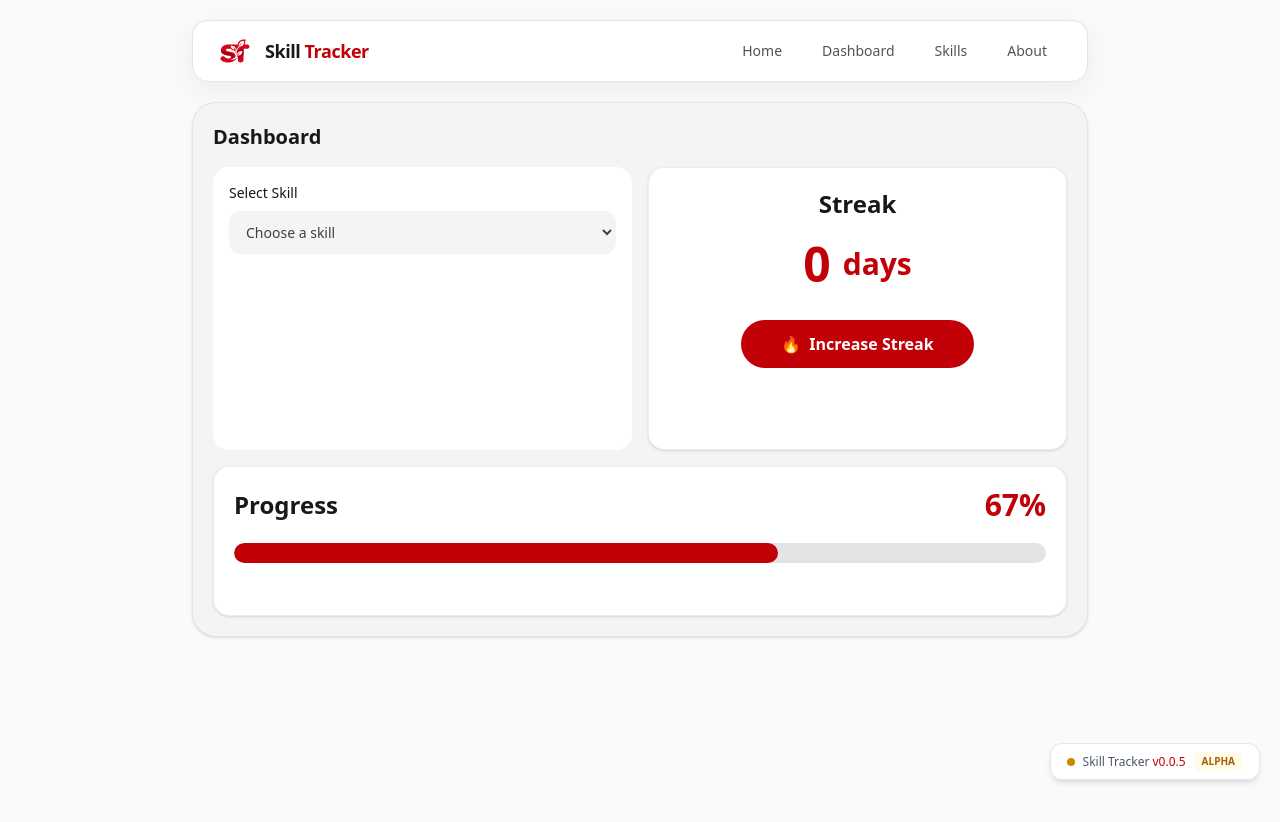
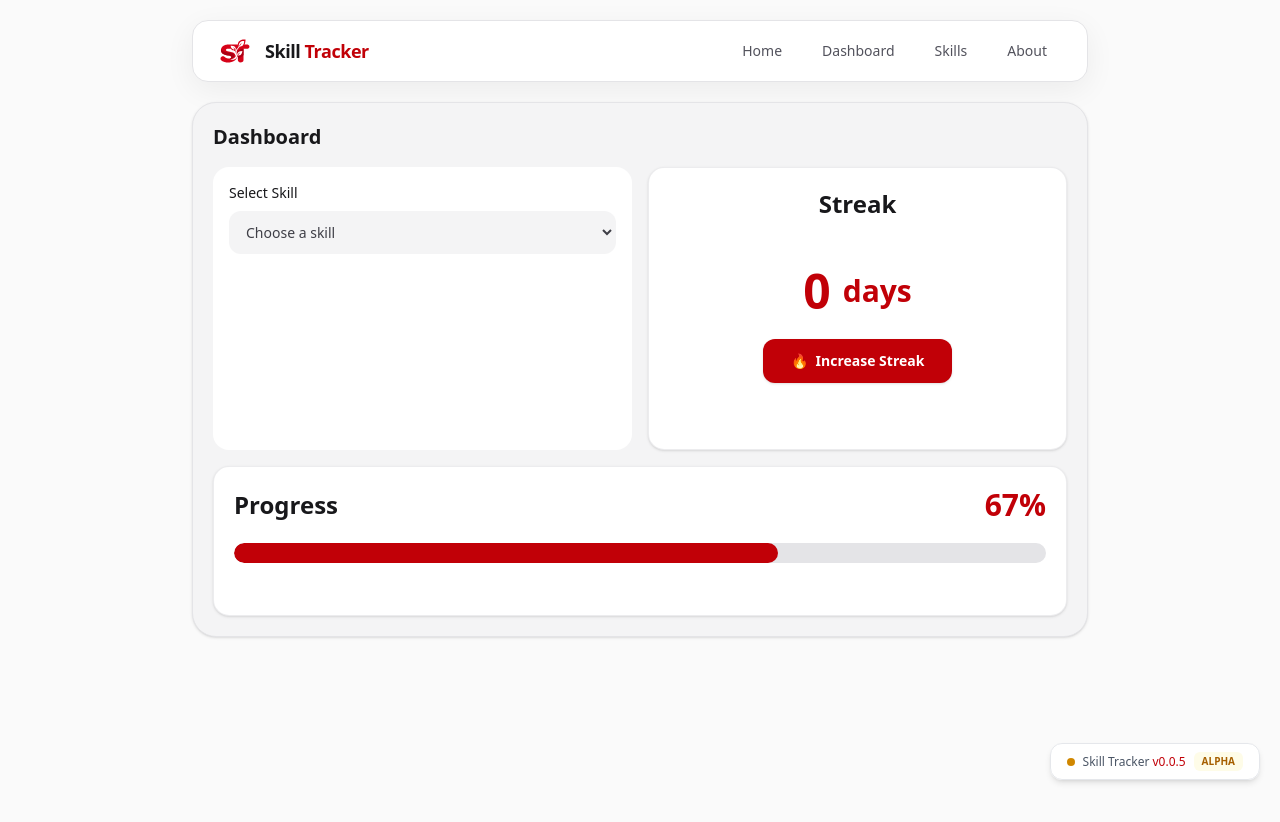
Before and after one commit to mntandrei/skill-tracker, a Next.js app: page /Dashboard in a window 1280 px wide. Shown: the top 822 px of the page. Built offline with nearby package versions, Linux system fonts and the light colour scheme.

Commit message:
fixed streakt position

```diff
--- a/src/app/components/skills/StreakTab.tsx
+++ b/src/app/components/skills/StreakTab.tsx
@@ -6,10 +6,16 @@ export default function StreakTab() {
   const [streak, setStreak] = useState<number>(0);
 
   return (
-    <div className="flex flex-col items-center h-full min-h-[240px] rounded-2xl border border-zinc-200/70 bg-white p-5 shadow-sm">
-      <h2 className="text-2xl font-semibold text-zinc-900">Streak</h2>
-      <div className="mt-5 flex items-center gap-3">
-        <span className="text-5xl font-bold text-red-700">{streak}</span>
+    <div className="flex h-full min-h-[240px] flex-col items-center rounded-2xl border border-zinc-200/70 bg-white p-5 shadow-sm">
+      <h2 className="text-center text-2xl font-semibold text-zinc-900">
+        Streak
+      </h2>
+      <div className="flex w-full flex-1 flex-col items-center justify-center gap-6">
+        <div className="flex items-center justify-center gap-3">
+          <span className="text-5xl font-bold text-red-700">
+            {streak}
+          </span>
+
           <span className="text-3xl font-semibold text-red-700">
             {streak === 1 ? "day" : "days"}
           </span>
@@ -17,10 +23,11 @@ export default function StreakTab() {
         <button
           type="button"
           onClick={() => setStreak((prev) => prev + 1)}
-        className="mt-8 inline-flex items-center gap-2 rounded-3xl bg-red-700 px-10 py-3 text-md font-semibold text-white transition hover:bg-red-800 hover:scale-103 transition-transform">
-        <span>🔥</span>
+          className="inline-flex w-fit cursor-pointer items-center justify-center gap-2 rounded-xl bg-red-700 px-7 py-3 text-sm font-semibold text-white shadow-sm transition-all duration-200 hover:scale-[1.03] hover:bg-red-800">
+          <span aria-hidden="true">🔥</span>
           Increase Streak
         </button>
       </div>
+    </div>
   );
 }
```
Lines whose indentation alone changed are shown as unchanged.
